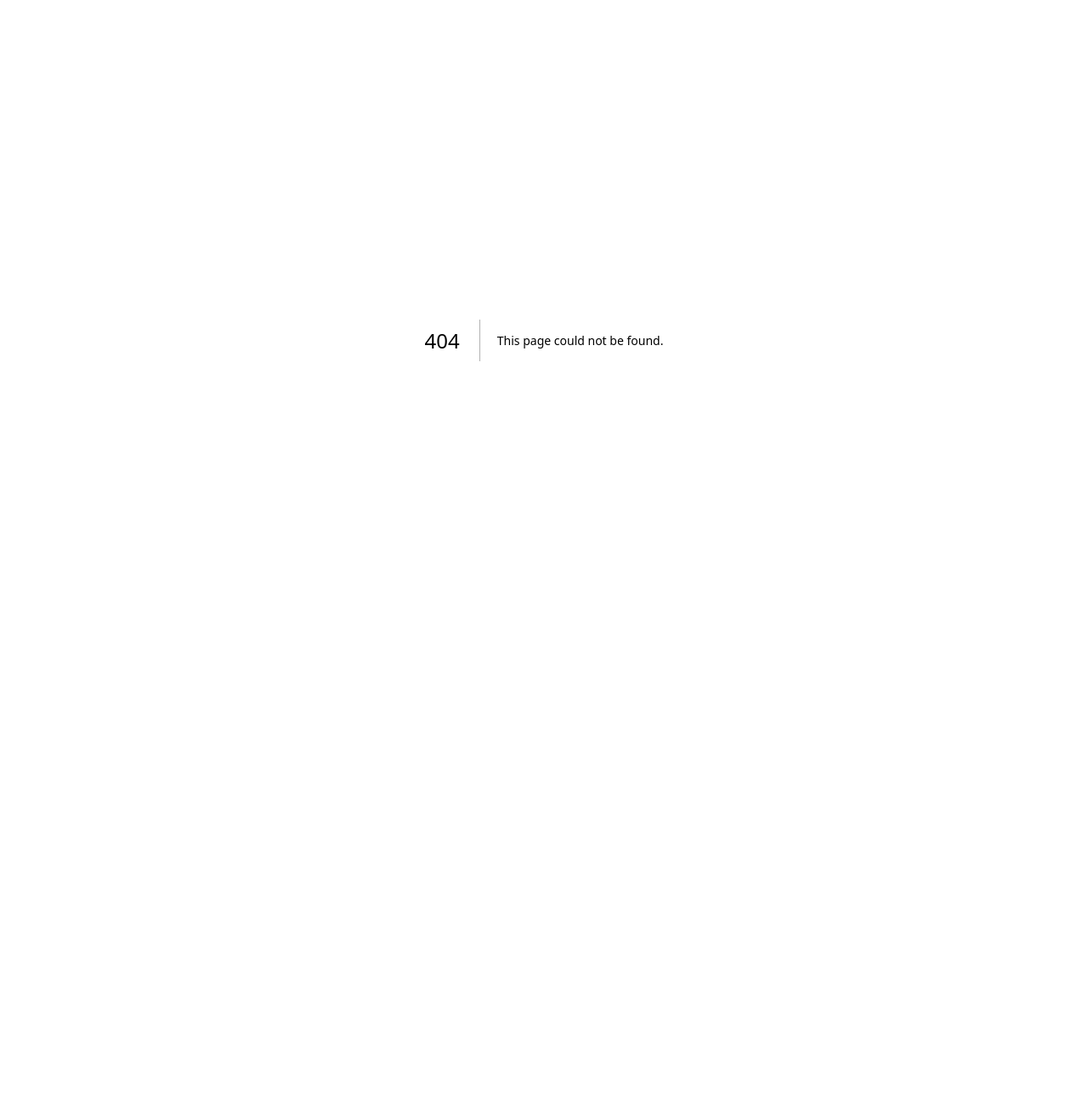
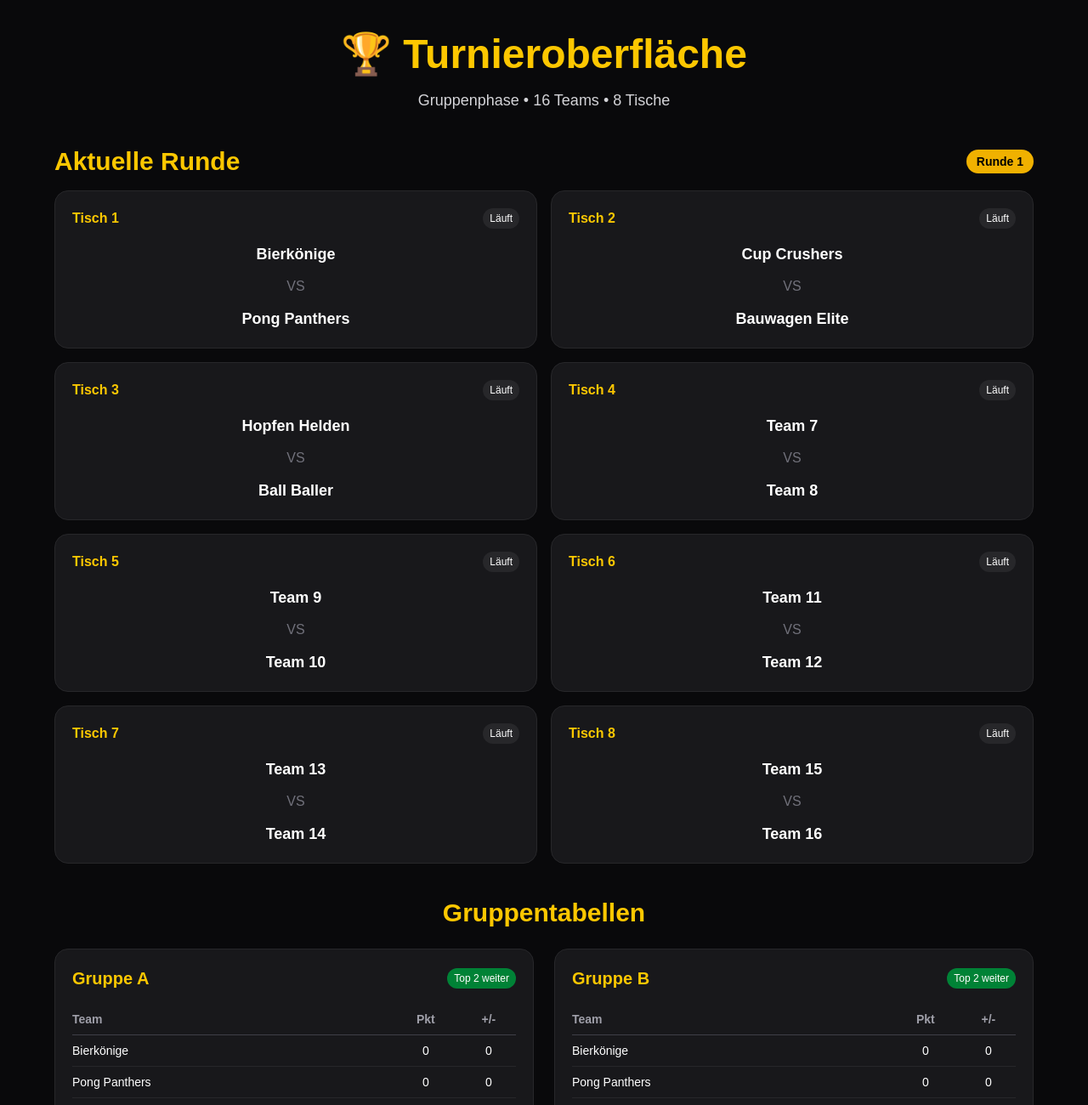
Before and after one commit to sschneid12-cyber/BW-Laub-Bierpongturnier-2026, a Next.js app: page /turnier in a window 1280 px wide. Before the commit this address had no page. Shown: the top 1300 px of the page at 85% size. Before the commit the page ends 800 px from the top, so only its background shows below. Built offline with nearby package versions, Linux system fonts and the light colour scheme.

Commit message:
Turnieroberfläche

```diff
--- /dev/null
+++ b/app/turnier/page.tsx
@@ -0,0 +1,128 @@
+export default function TurnierPage() {
+return (
+<main className="min-h-screen bg-zinc-950 text-white px-6 py-10">
+<div className="max-w-6xl mx-auto space-y-10">
+
+{/* Kopf */}
+<section className="text-center space-y-4">
+<h1 className="text-5xl font-extrabold text-yellow-400">
+🏆 Turnieroberfläche
+</h1>
+<p className="text-zinc-300 text-lg">
+Gruppenphase • 16 Teams • 8 Tische
+</p>
+</section>
+
+{/* Aktuelle Runde */}
+<section className="space-y-4">
+<div className="flex items-center justify-between">
+<h2 className="text-3xl font-bold text-yellow-400">Aktuelle Runde</h2>
+<span className="bg-yellow-500 text-black px-3 py-1 rounded-full text-sm font-bold">
+Runde 1
+</span>
+</div>
+
+<div className="grid md:grid-cols-2 gap-4">
+{[
+["Tisch 1", "Bierkönige", "Pong Panthers"],
+["Tisch 2", "Cup Crushers", "Bauwagen Elite"],
+["Tisch 3", "Hopfen Helden", "Ball Baller"],
+["Tisch 4", "Team 7", "Team 8"],
+["Tisch 5", "Team 9", "Team 10"],
+["Tisch 6", "Team 11", "Team 12"],
+["Tisch 7", "Team 13", "Team 14"],
+["Tisch 8", "Team 15", "Team 16"],
+].map(([tisch, a, b]) => (
+<div key={tisch} className="bg-zinc-900 rounded-2xl p-5 border border-zinc-800">
+<div className="flex justify-between items-center mb-4">
+<span className="text-yellow-400 font-bold">{tisch}</span>
+<span className="text-xs bg-zinc-800 px-2 py-1 rounded-full">Läuft</span>
+</div>
+
+<div className="space-y-3 text-center">
+<div className="text-lg font-semibold">{a}</div>
+<div className="text-zinc-500">VS</div>
+<div className="text-lg font-semibold">{b}</div>
+</div>
+</div>
+))}
+</div>
+</section>
+
+{/* Tabellen */}
+<section className="space-y-6">
+<h2 className="text-3xl font-bold text-yellow-400 text-center">
+Gruppentabellen
+</h2>
+
+<div className="grid md:grid-cols-2 gap-6">
+{[
+"Gruppe A",
+"Gruppe B",
+"Gruppe C",
+"Gruppe D",
+].map((gruppe) => (
+<div key={gruppe} className="bg-zinc-900 rounded-2xl p-5 border border-zinc-800">
+<div className="flex justify-between items-center mb-4">
+<h3 className="text-xl font-bold text-yellow-400">{gruppe}</h3>
+<span className="text-xs bg-green-700 px-2 py-1 rounded-full">
+Top 2 weiter
+</span>
+</div>
+
+<table className="w-full text-sm">
+<thead className="text-zinc-400 border-b border-zinc-700">
+<tr>
+<th className="text-left py-2">Team</th>
+<th className="py-2">Pkt</th>
+<th className="py-2">+/-</th>
+</tr>
+</thead>
+<tbody>
+<tr className="border-b border-zinc-800">
+<td className="py-2 font-medium">Bierkönige</td>
+<td className="text-center">0</td>
+<td className="text-center">0</td>
+</tr>
+<tr className="border-b border-zinc-800">
+<td className="py-2 font-medium">Pong Panthers</td>
+<td className="text-center">0</td>
+<td className="text-center">0</td>
+</tr>
+<tr className="border-b border-zinc-800">
+<td className="py-2 font-medium">Cup Crushers</td>
+<td className="text-center">0</td>
+<td className="text-center">0</td>
+</tr>
+<tr>
+<td className="py-2 font-medium">Bauwagen Elite</td>
+<td className="text-center">0</td>
+<td className="text-center">0</td>
+</tr>
+</tbody>
+</table>
+</div>
+))}
+</div>
+</section>
+
+{/* Nächste Phase */}
+<section className="space-y-6">
+<h2 className="text-3xl font-bold text-yellow-400 text-center">
+K.-o.-Phase
+</h2>
+
+<div className="bg-zinc-900 rounded-2xl p-6 border border-zinc-800">
+<div className="grid md:grid-cols-2 gap-4 text-center">
+<div className="bg-zinc-800 rounded-xl p-4">A1 vs D2</div>
+<div className="bg-zinc-800 rounded-xl p-4">B1 vs C2</div>
+<div className="bg-zinc-800 rounded-xl p-4">C1 vs B2</div>
+<div className="bg-zinc-800 rounded-xl p-4">D1 vs A2</div>
+</div>
+</div>
+</section>
+
+</div>
+</main>
+);
+}
```
